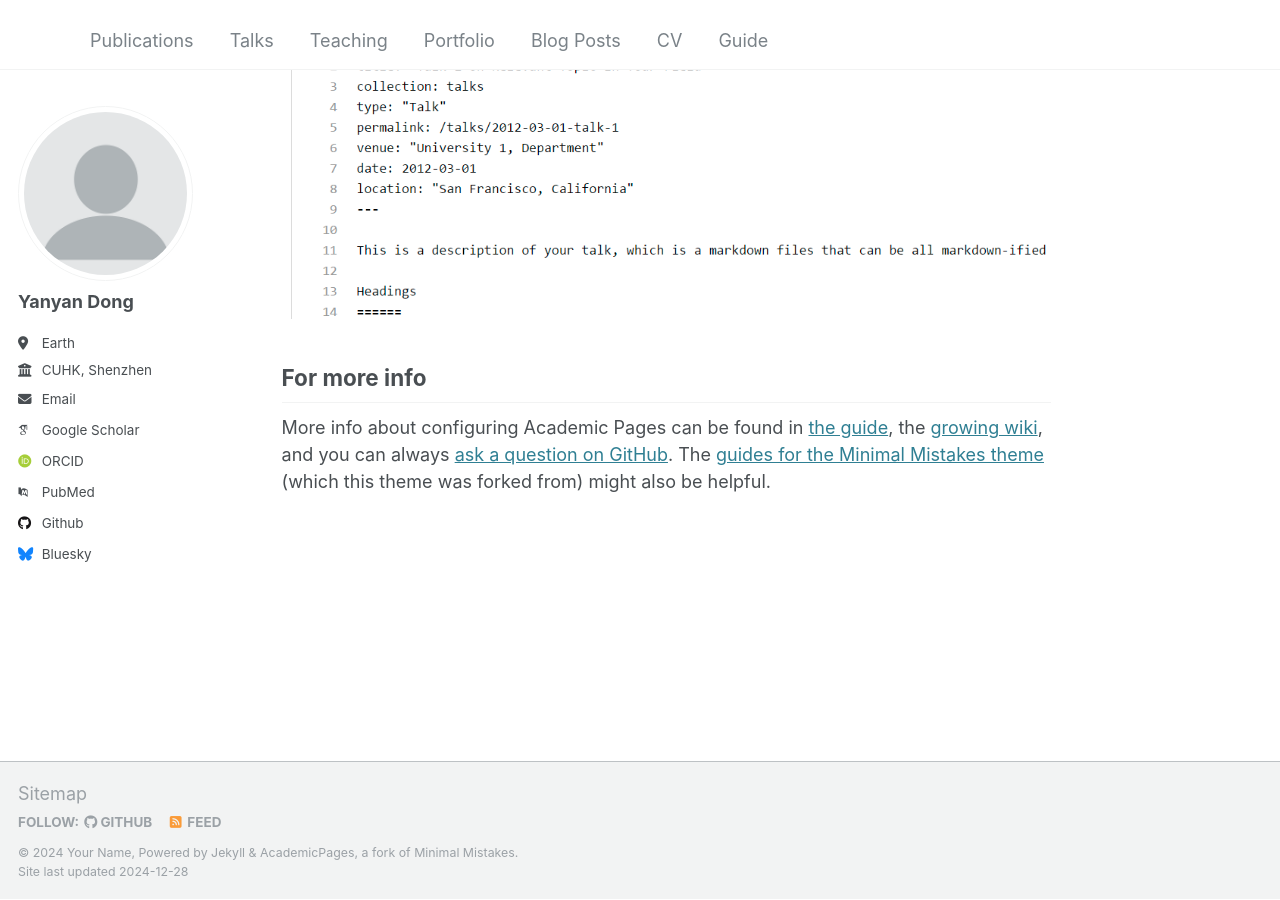
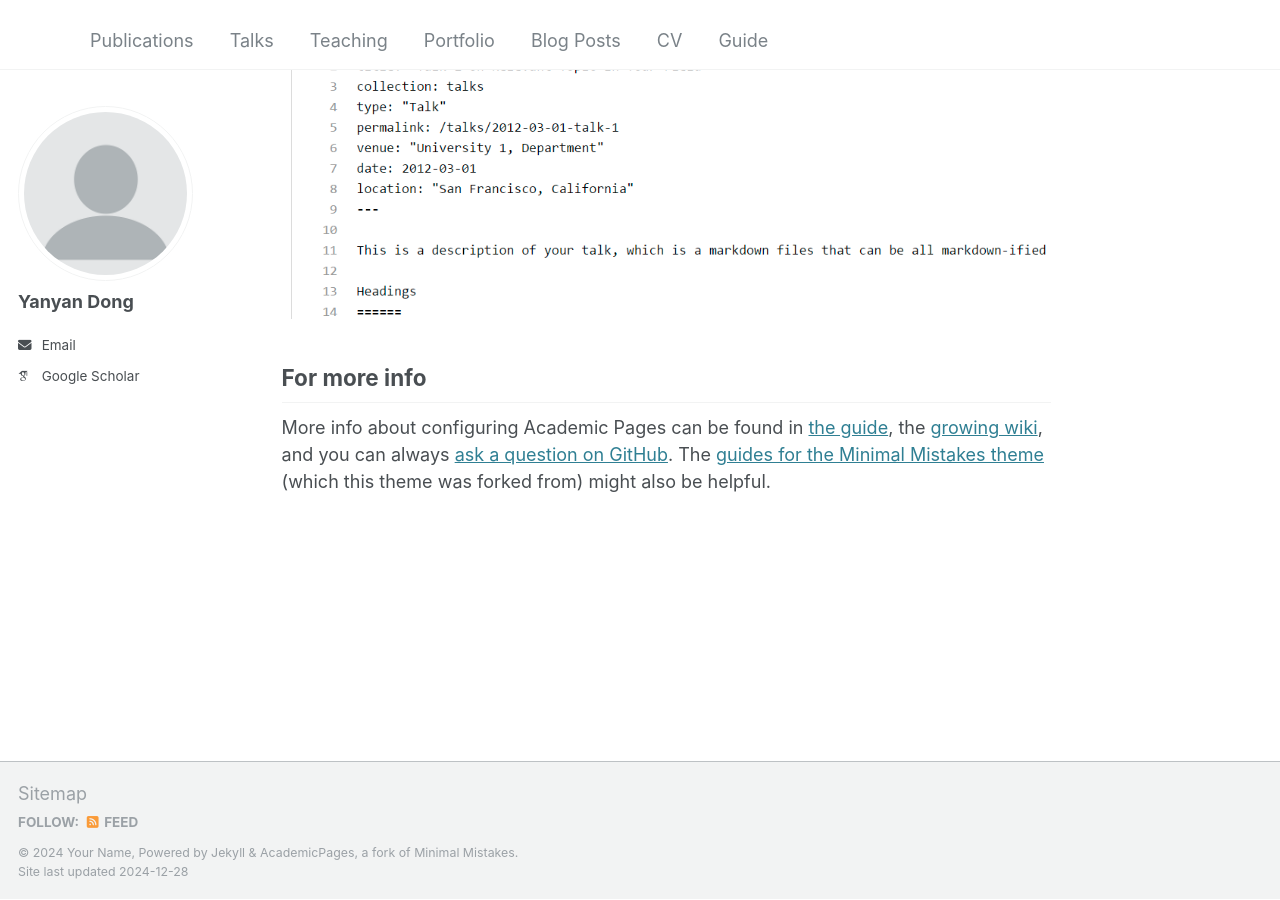
Before and after one commit to yan-yanDong/yydong, a Jekyll site: the page built from _pages/about.md, in a window 1280 px wide and 900 px high, scrolled down 2399 px. Built offline with Jekyll 4.4.1, drawn with Linux system fonts in a browser that asks for light colours; some web fonts are replaced.

Commit message:
Update _config.yml

```diff
--- a/_config.yml
+++ b/_config.yml
@@ -25,8 +25,8 @@ author:
   name             : "Yanyan Dong"
   pronouns         : # example: "she/her"
   bio              : " " #Short biography for the left-hand sideba
-  location         : "Earth"
-  employer         : "CUHK, Shenzhen"
+  # location         : "Earth"
+  # employer         : "CUHK, Shenzhen"
   uri              : # URL
   email            : "yanyandong@link.cuhk.edu.cn"
 
@@ -34,9 +34,9 @@ author:
   arxiv            : # URL - Update with the correct link to your profile
   googlescholar    : "https://scholar.google.com/citations?user=PS_CX0AAAAAJ"
   impactstory      : # URL
-  orcid            : "https://orcid.org/my-orcid?orcid=0000-0002-6161-3455"
+  # orcid            : "https://orcid.org/my-orcid?orcid=0000-0002-6161-3455"
   semantic         : # URL
-  pubmed           : "https://www.ncbi.nlm.nih.gov/pubmed/?term=john+snow"
+  # pubmed           : "https://www.ncbi.nlm.nih.gov/pubmed/?term=john+snow"
   researchgate     : # URL
   scopus           : # URL
 
@@ -44,12 +44,12 @@ author:
   bitbucket        : # Username - Update with your username on the site
   codepen          : # Username
   dribbble         : # Username
-  github           : "academicpages"
+  # github           : "academicpages"
   kaggle           : # Username
   stackoverflow    : # User number or user number and name (i.e., use "1" or "1/jeff-atwood")
 
   # Social media
-  bluesky          : "bsky.app" # Replace this with you Bluesky username
+  # bluesky          : "bsky.app" # Replace this with you Bluesky username
   facebook         : # Username
   flickr           : # Username
   foursquare       : # Username
```
